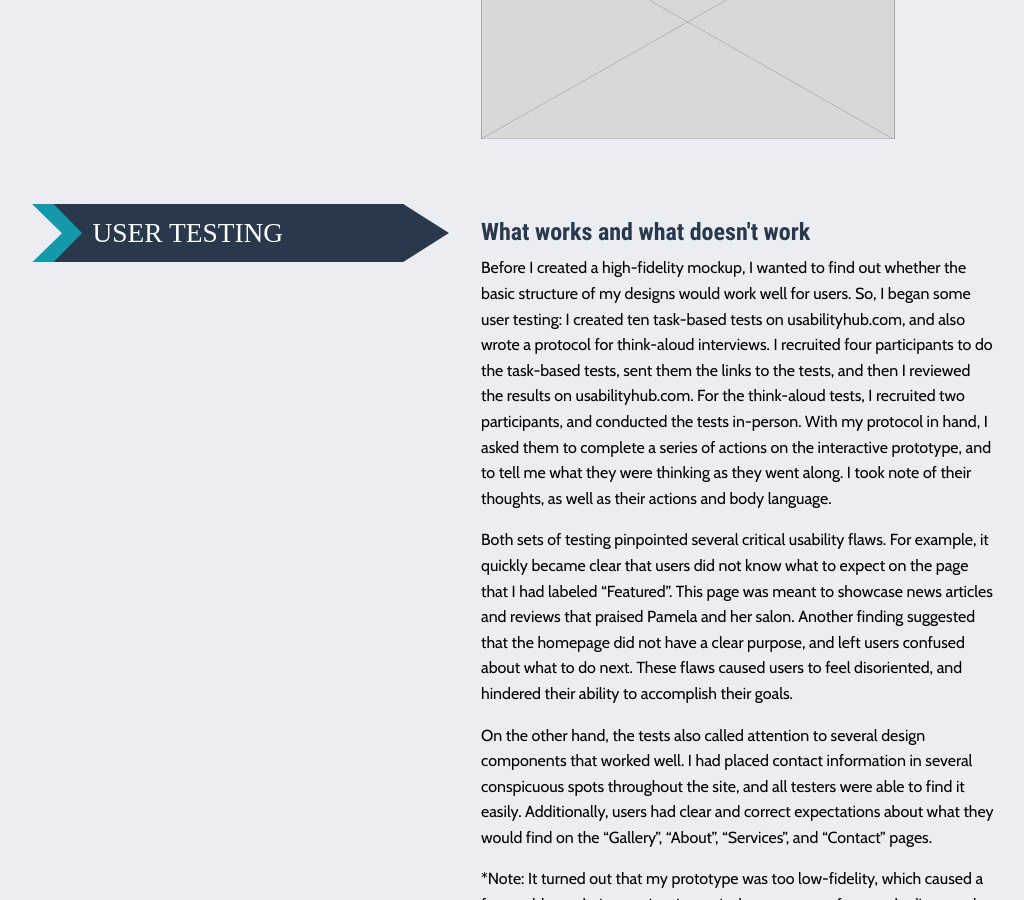
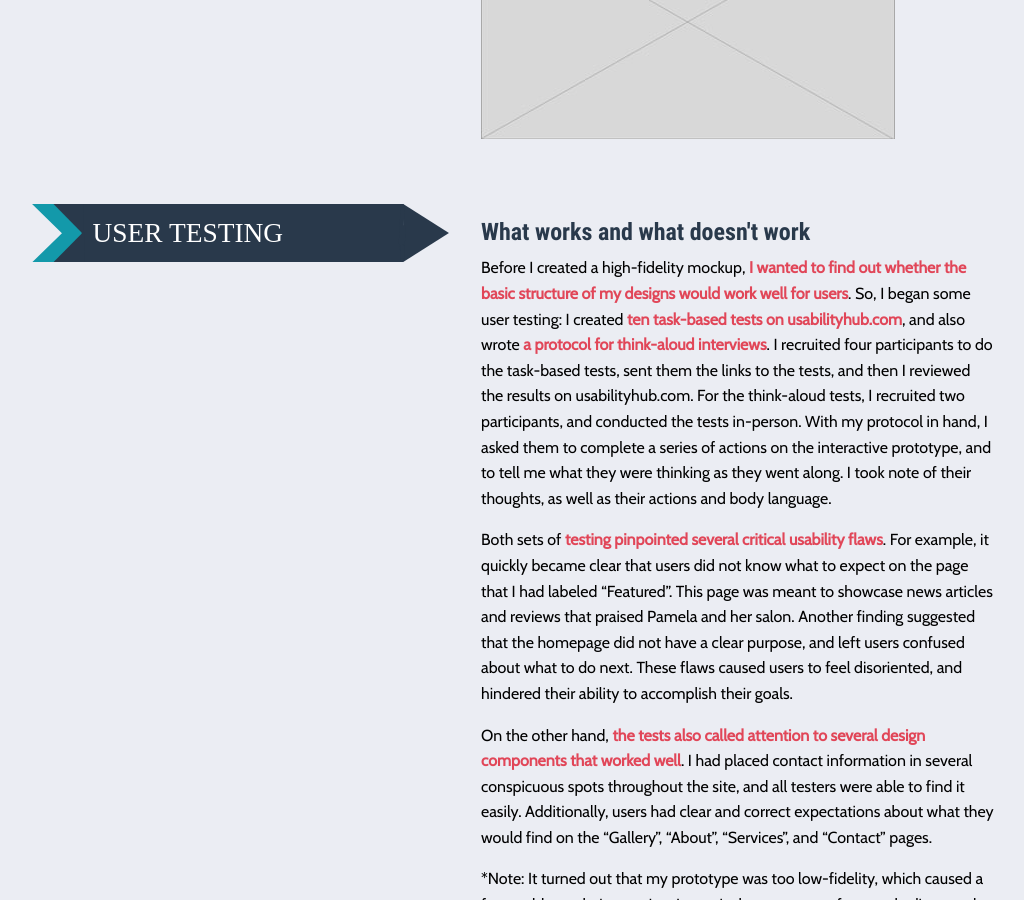
Before and after one commit to emeriwether/emeriwether.github.io, a Jekyll site: the page built from projectA.html, in a window 1280 px wide and 900 px high, scrolled down 7531 px. Shown: the whole window, without its empty margins (145-1169 px from the left). Built offline with Jekyll 4.4.1, drawn with Linux system fonts in a browser that asks for light colours.

Commit message:
ct prev comm

```diff
--- a/projectA.html
+++ b/projectA.html
@@ -276,9 +276,9 @@
     <!-- TEXT -->
     <div class="large-6 cell bodyText">
         <h5 class="text-left">What works and what doesn't work</h5>
-        <p class="text-left">Before I created a high-fidelity mockup, I wanted to find out whether the basic structure of my designs would work well for users. So, I began some user testing: I created ten task-based tests on usabilityhub.com, and also wrote a protocol for think-aloud interviews. I recruited four participants to do the task-based tests, sent them the links to the tests, and then I reviewed the results on usabilityhub.com. For the think-aloud tests, I recruited two participants, and conducted the tests in-person. With my protocol in hand, I asked them to complete a series of actions on the interactive prototype, and to tell me what they were thinking as they went along. I took note of their thoughts, as well as their actions and body language. </p>
-        <p class="text-left">Both sets of testing pinpointed several critical usability flaws. For example, it quickly became clear that users did not know what to expect on the page that I had labeled “Featured”. This page was meant to showcase news articles and reviews that praised Pamela and her salon. Another finding suggested that the homepage did not have a clear purpose, and left users confused about what to do next. These flaws caused users to feel disoriented, and hindered their ability to accomplish their goals.</p>
-        <p class="text-left">On the other hand, the tests also called attention to several design components that worked well. I had placed contact information in several conspicuous spots throughout the site, and all testers were able to find it easily. Additionally, users had clear and correct expectations about what they would find on the “Gallery”, “About”, “Services”, and “Contact” pages. </p>
+        <p class="text-left">Before I created a high-fidelity mockup, <mark class="coralText boldText">I wanted to find out whether the basic structure of my designs would work well for users</mark>. So, I began some user testing: I created <mark class="coralText boldText">ten task-based tests on usabilityhub.com</mark>, and also wrote <mark class="coralText boldText">a protocol for think-aloud interviews</mark>. I recruited four participants to do the task-based tests, sent them the links to the tests, and then I reviewed the results on usabilityhub.com. For the think-aloud tests, I recruited two participants, and conducted the tests in-person. With my protocol in hand, I asked them to complete a series of actions on the interactive prototype, and to tell me what they were thinking as they went along. I took note of their thoughts, as well as their actions and body language. </p>
+        <p class="text-left">Both sets of <mark class="coralText boldText">testing pinpointed several critical usability flaws</mark>. For example, it quickly became clear that users did not know what to expect on the page that I had labeled “Featured”. This page was meant to showcase news articles and reviews that praised Pamela and her salon. Another finding suggested that the homepage did not have a clear purpose, and left users confused about what to do next. These flaws caused users to feel disoriented, and hindered their ability to accomplish their goals.</p>
+        <p class="text-left">On the other hand, <mark class="coralText boldText">the tests also called attention to several design components that worked well</mark>. I had placed contact information in several conspicuous spots throughout the site, and all testers were able to find it easily. Additionally, users had clear and correct expectations about what they would find on the “Gallery”, “About”, “Services”, and “Contact” pages. </p>
         <p class="text-left">*Note: It turned out that my prototype was too low-fidelity, which caused a few problems during testing. In particular, users were frequently distracted by the placeholder graphic I used instead of real images. Next time, I will use higher-fidelity prototypes with enough graphics to seem realistic</p>
 
         <!-- CLICK TEST STATISTICS -->
```
